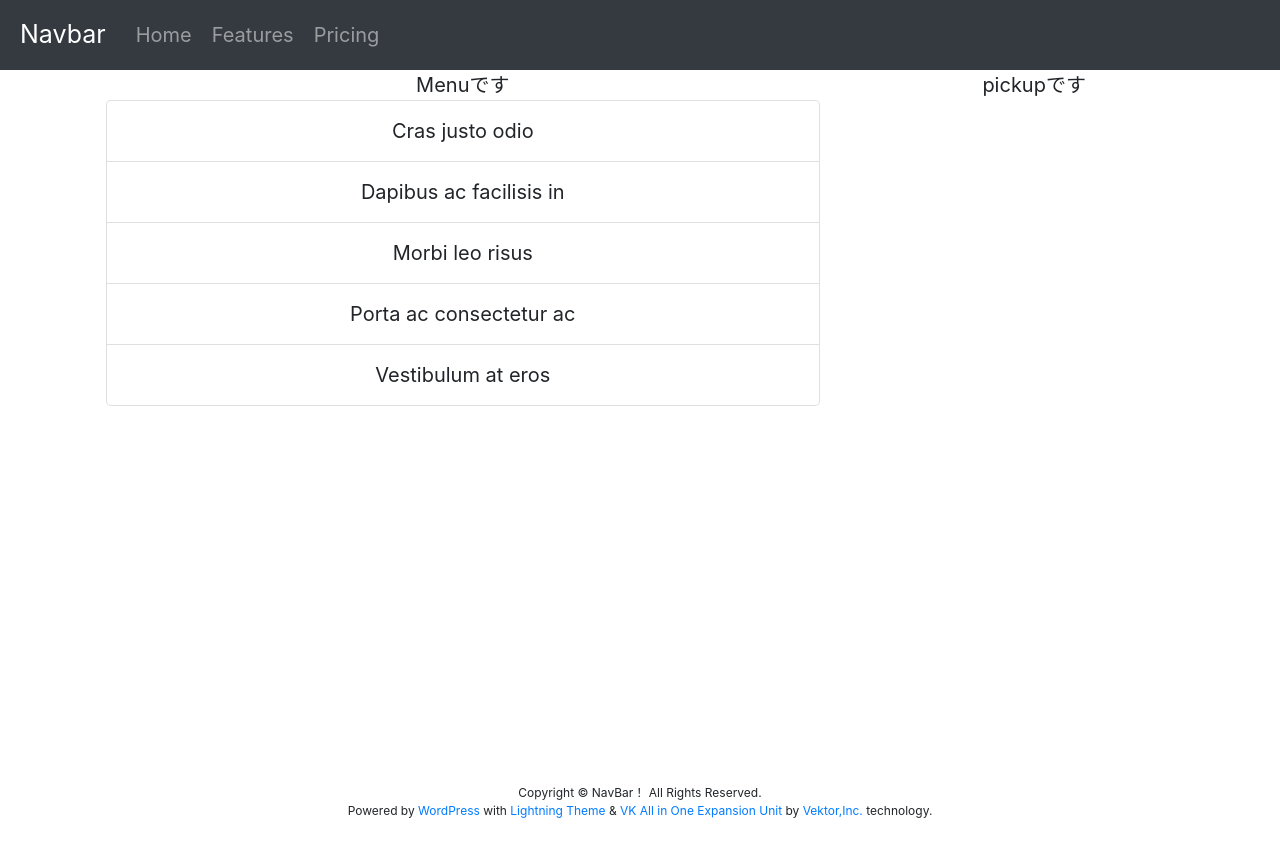
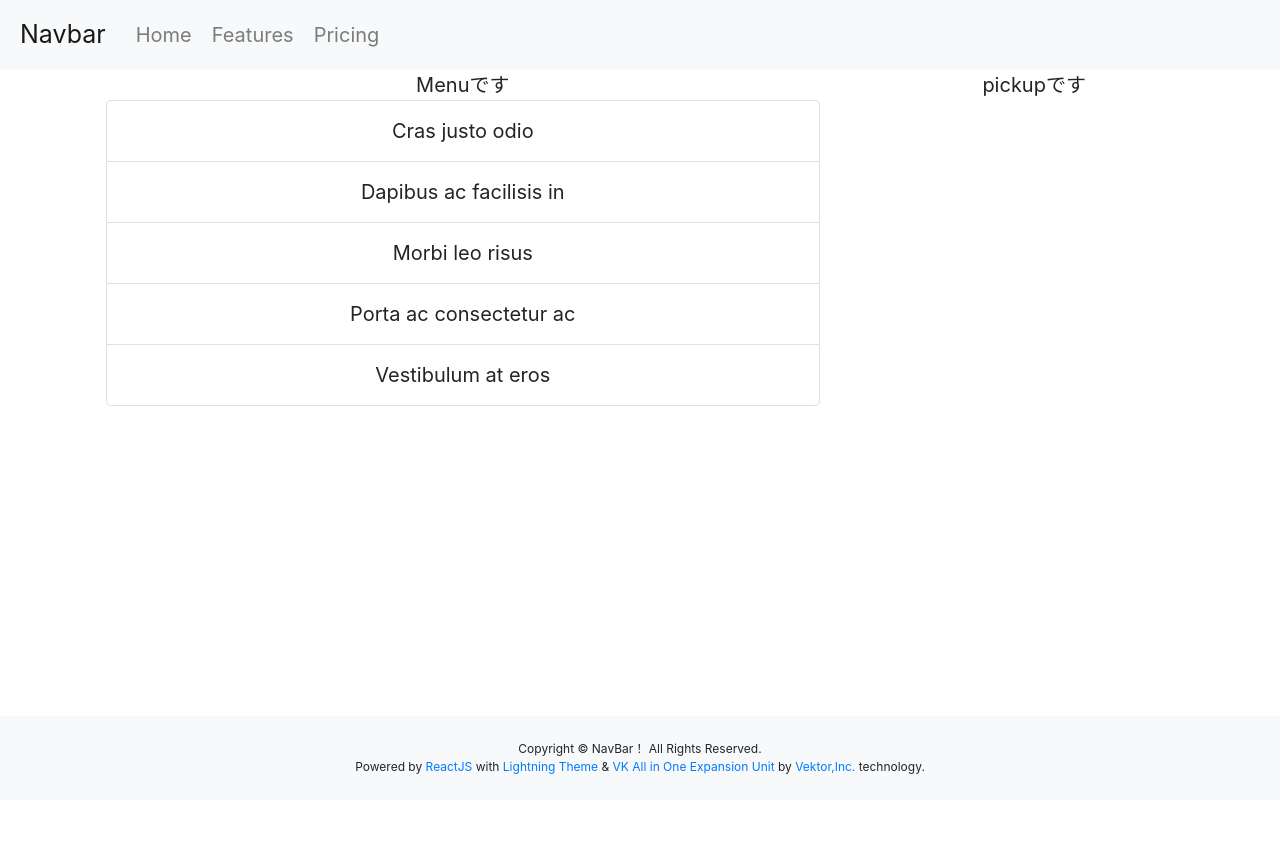
Before and after one commit to uehiro555/react-single-page-app, a React (Create React App) app: page / in a window 1280 px wide. After the commit the page ends 800 px from the top, so only its background shows below. Built offline with nearby package versions, Linux system fonts and the light colour scheme.

Commit message:
header footerデザインの変更

```diff
--- a/src/footer.css
+++ b/src/footer.css
@@ -1,8 +1,9 @@
 footer{
-    height: 40px;
+    height: 84px;
     width: 100%;
     position:absolute;
     bottom:0;
+    background-color: #f8f9fa;
 }
 
 .sectionBox {
--- a/src/footer.js
+++ b/src/footer.js
@@ -1,12 +1,13 @@
 import React from 'react';
 import './footer.css';
+import {Navbar} from "react-bootstrap";
 
 //Footerの定義
 const Footer = () => {
     return <footer>
         <div className="container sectionBox copySection text-center">
             <p>Copyright © NavBar！ All Rights Reserved.</p><p>Powered by <a
-            href="https://wordpress.org/">WordPress</a> with <a href="https://lightning.nagoya/ja/" target="_blank"
+            href="https://wordpress.org/">ReactJS</a> with <a href="https://lightning.nagoya/ja/" target="_blank"
                                                                 title="Free WordPress Theme Lightning"> Lightning
             Theme</a> &amp; <a href="https://ex-unit.nagoya/ja/" target="_blank">VK All in One Expansion Unit</a> by <a
             href="//www.vektor-inc.co.jp" target="_blank">Vektor,Inc.</a> technology.</p></div>
--- a/src/header.js
+++ b/src/header.js
@@ -6,7 +6,7 @@ import './header.css';
 //Headerの定義
 const Header = () => {
     return <header>
-        <Navbar bg="dark" variant="dark">
+        <Navbar bg="light" variant="light">
             <Navbar.Brand href="#home">Navbar</Navbar.Brand>
             <Nav className="mr-auto">
                 <Nav.Link href="#home">Home</Nav.Link>
```
